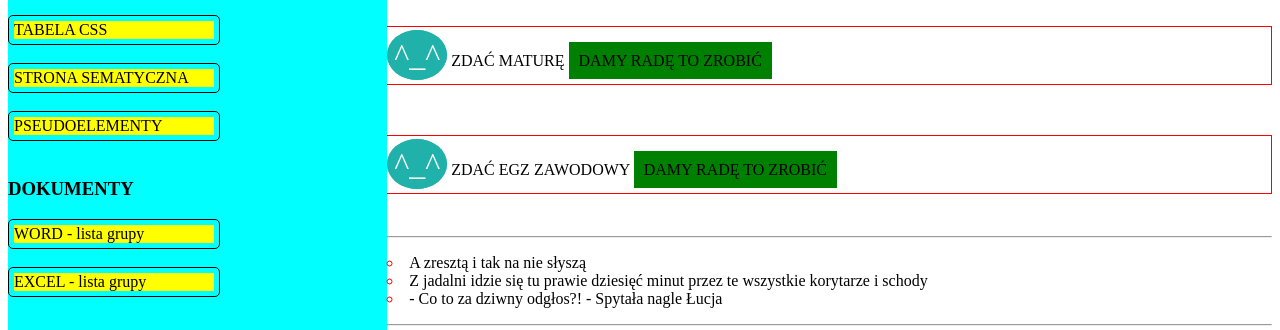
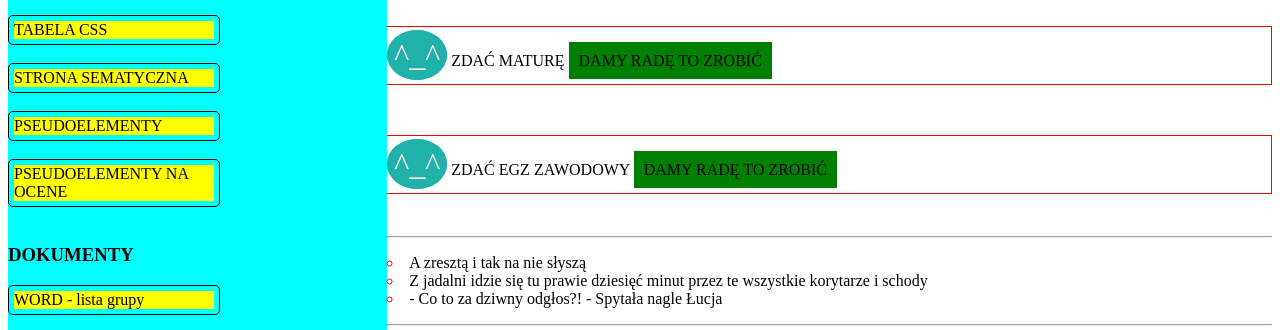
Before and after one commit to slawinskiw/slawinskiw, a plain HTML site: page pseudoelementy.html in a window 1280 px wide. Shown: the part 963-1293 px from the top of the page. Drawn offline with Linux system fonts and the light colour scheme.

Commit message:
Update pseudoelementy.html

```diff
--- a/pseudoelementy.html
+++ b/pseudoelementy.html
@@ -74,6 +74,7 @@
 		<a href="tabela_css.html"> TABELA CSS </a> <br /><br />
 		<a href="strona_sematyczna.html"> STRONA SEMATYCZNA </a> <br /><br />
 		<a href="pseudoelementy.html"> PSEUDOELEMENTY </a> <br /><br />
+		<a href="slawinski_pseudo.html"> PSEUDOELEMENTY NA OCENE </a> <br /><br />
 		<h3> DOKUMENTY </h3>
 		<a href="doc/lista.docx"> WORD - lista grupy </a> <br /><br />
 		<a href="doc/lista.xlsx"> EXCEL - lista grupy </a> <br /><br />
```
